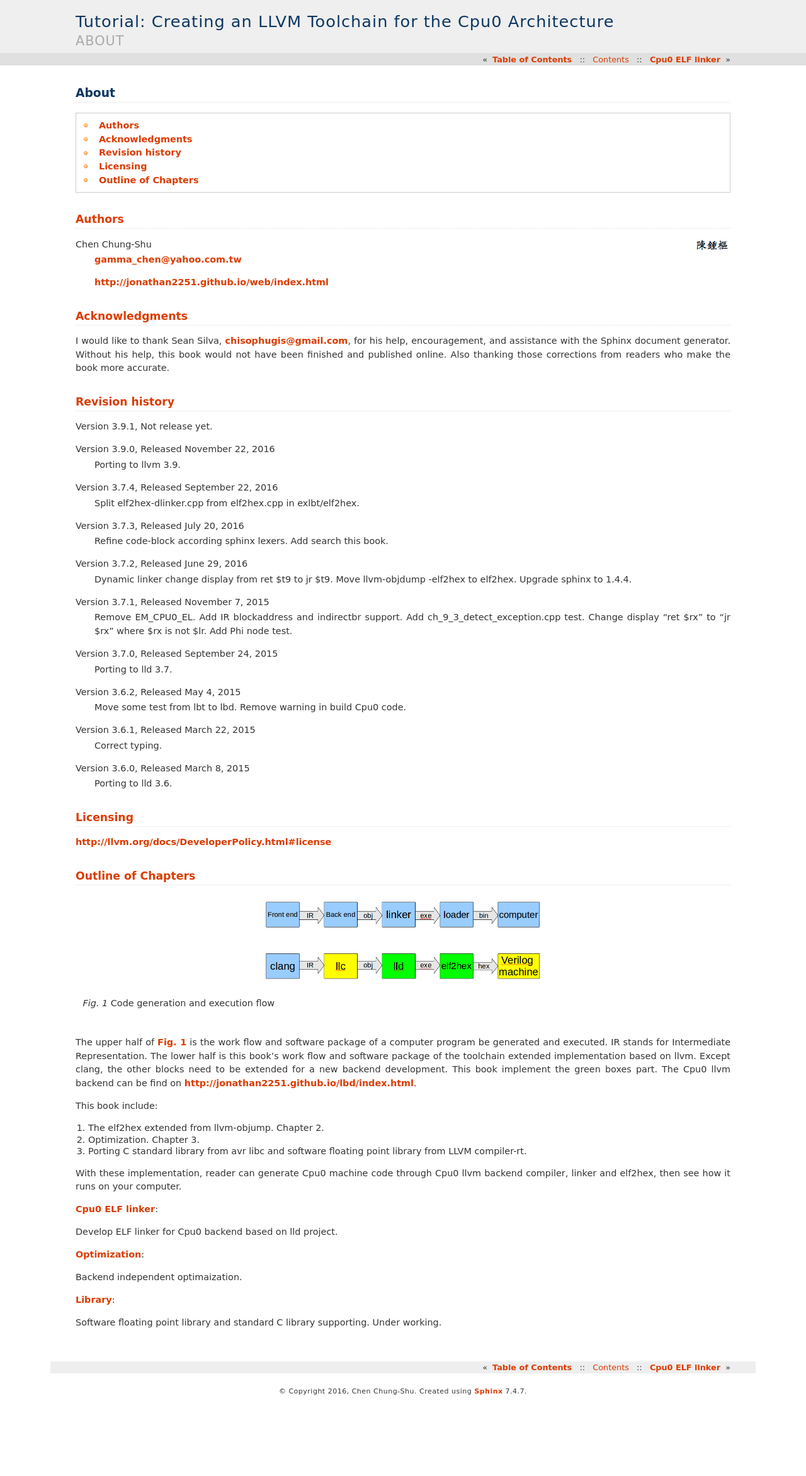
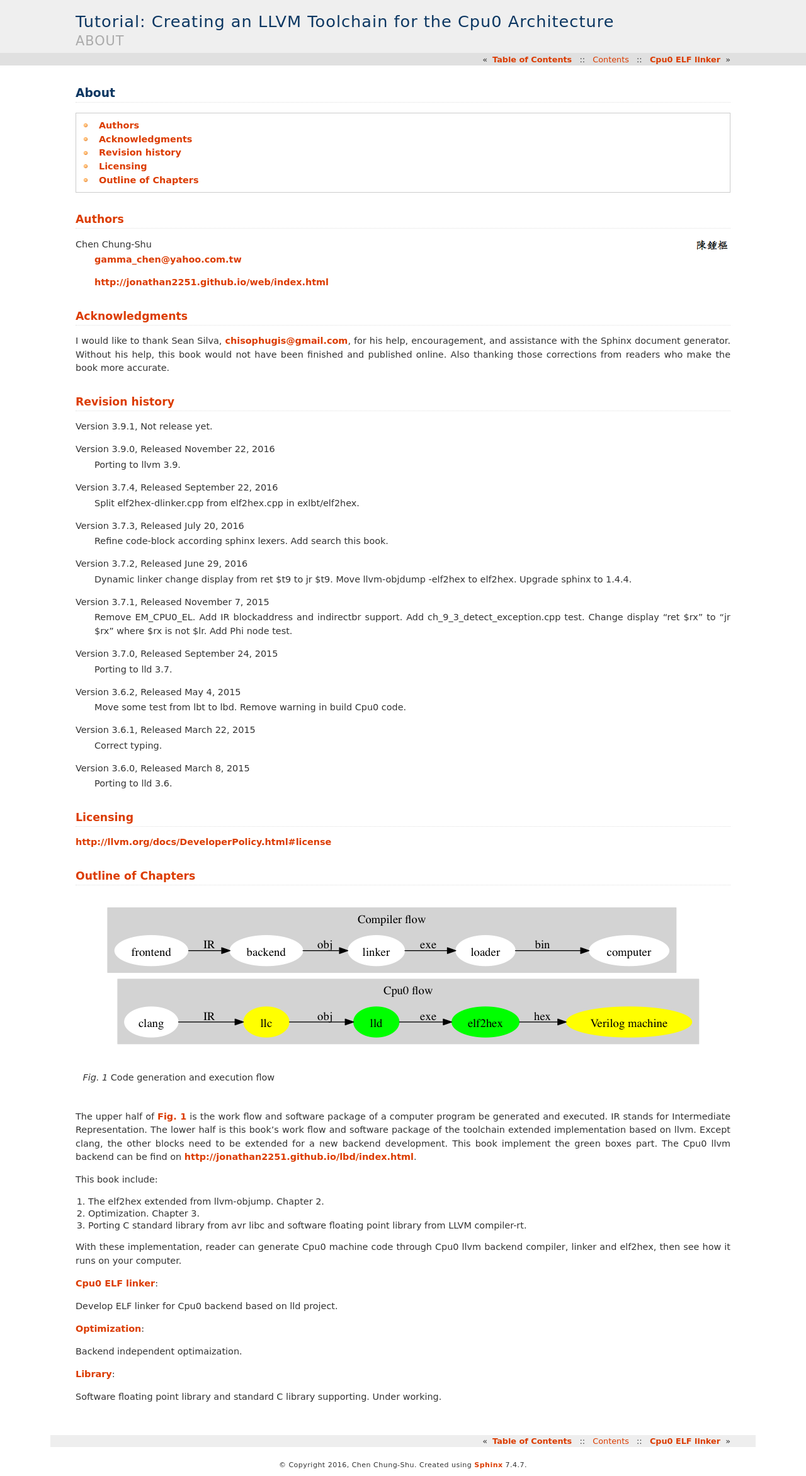
Before and after one commit to Jonathan2251/lbt, a Sphinx documentation site: the page built from source/about.rst, in a window 1280 px wide. Shown: the whole page at 63% size. Built offline with Sphinx 7.4.7, drawn with Linux system fonts in a browser that asks for light colours; before the commit the page ends 2226 px from its top, so only the background shows below that.

Commit message:
use .gv instead open office file

```diff
--- a/source/about.rst
+++ b/source/about.rst
@@ -78,8 +78,8 @@ Outline of Chapters
 -------------------
 
 .. _about-f1:
-.. figure:: ../Fig/about/1.png
-  :scale: 50
+.. figure:: ../Fig/about/mywork_1.png
+  :scale: 100 %
   :align: center
 
   Code generation and execution flow
--- a/source/lld.rst
+++ b/source/lld.rst
@@ -14,7 +14,7 @@ for Cpu0 target machine under lld, llvm compiler backend, or both. But
 supposing readers will easy knowing what it refer to.
 
 .. _lld-f-workflow:
-.. figure:: ../Fig/about/1.png
+.. figure:: ../Fig/about/mywork_1.png
   :scale: 100 %
   :align: center
 
```
Also changed, not shown: Fig/about/1.png (deleted), Fig/about/mywork_1.png (added), 1 other file.
